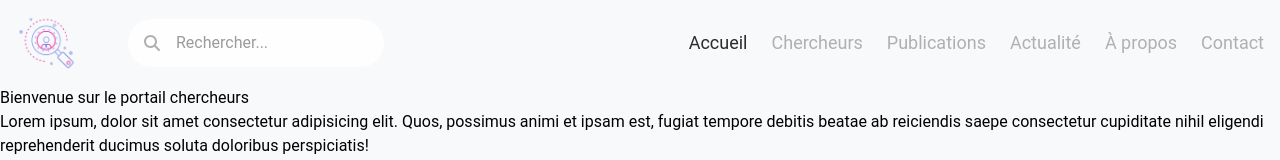
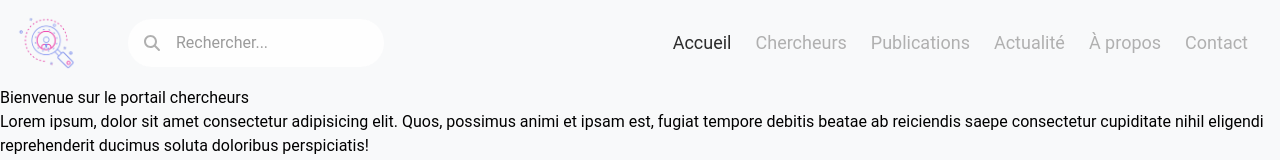
Before and after one commit to Ouassim721/Portail-de-gestion-des-profils-chercheurs, a React (Vite) app in the folder portail-chercheurs-frontend/: page / in a window 1280 px wide. Shown: the top 160 px of the page. Built offline with nearby package versions, Linux system fonts and the light colour scheme.

Commit message:
fix padding in navbar

```diff
--- a/portail-chercheurs-frontend/src/components/Navbar.jsx
+++ b/portail-chercheurs-frontend/src/components/Navbar.jsx
@@ -19,7 +19,7 @@ function Navbar() {
   };
 
   return (
-    <nav className="bg-[var(--color-bg)] p-4 flex items-center justify-between relative">
+    <nav className="bg-[var(--color-bg)] p-4 pr-8 flex items-center justify-between relative">
       {/* Logo et recherche */}
       <div className="flex items-center gap-12">
         <img src={logo} alt="Logo" className="w-16" />
```
